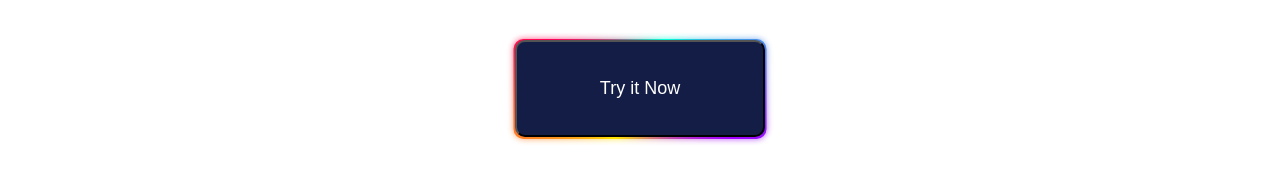
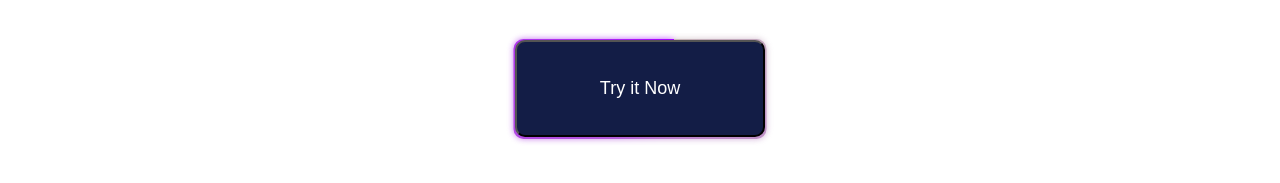
Before and after one commit to devanshmishr25/project1, a React app: page / in a window 1280 px wide. Shown: the top 183 px of the page. Built offline with nearby package versions, Linux system fonts and the light colour scheme; the HTML template or start-up script is replaced by a standard one.

Commit message:
button updated

```diff
--- a/src/Button.module.css
+++ b/src/Button.module.css
@@ -22,14 +22,14 @@
   position: absolute;
   height: 100%;
   width: 100%;
-  background-image: conic-gradient(from var(--angle), #ff0055, #00ffd5, #a300ff, #ffe600, #ff0055);
+  background-image: conic-gradient(from var(--angle), #c7b8b8, #a300ff);
   top: 50%;
   left: 50%;
   translate: -50% -50%;
   z-index: -1;
   padding: 3.5px;
   border-radius: 10px;
-  animation: 3s spin linear infinite;
+  animation: 5s spin linear infinite;
 }
 
 .btn::before {
```
